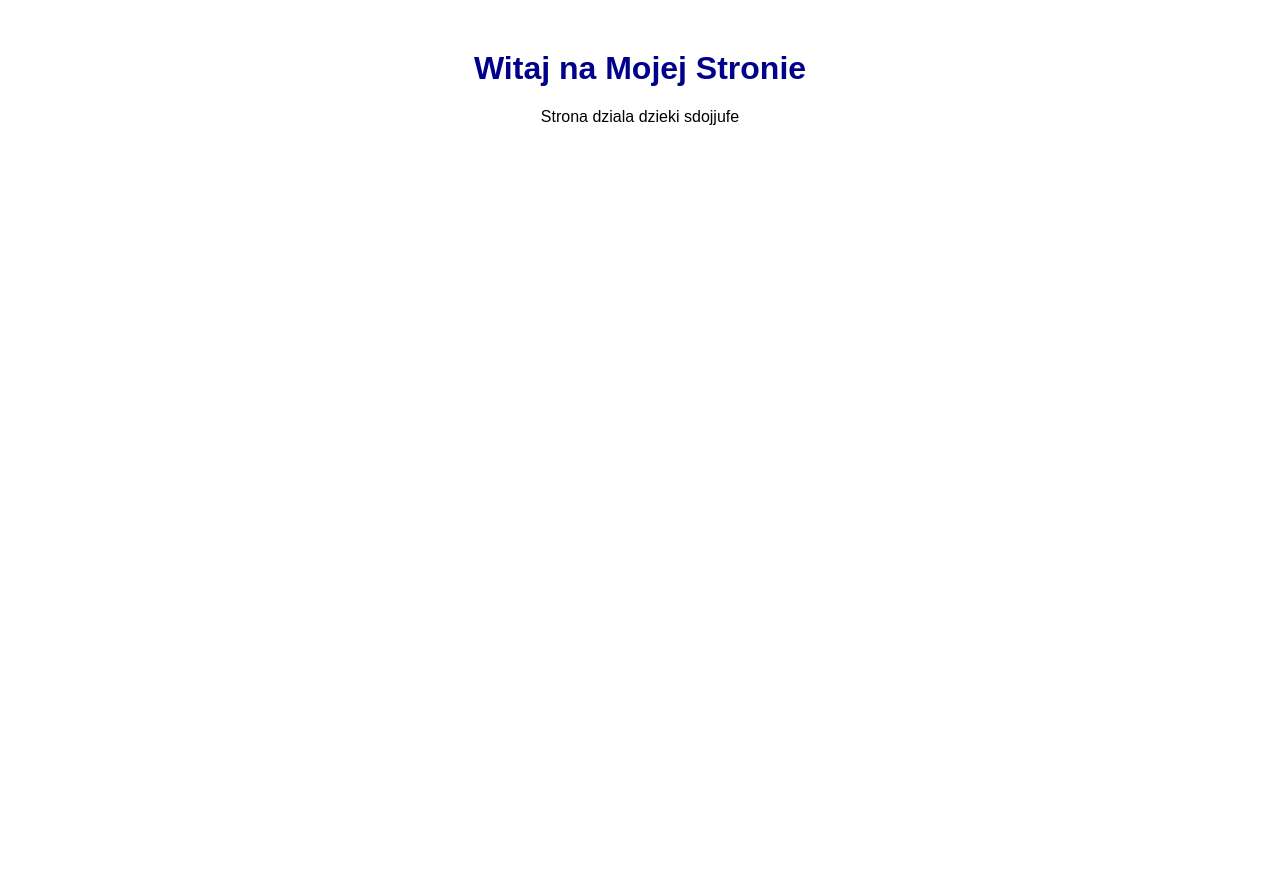
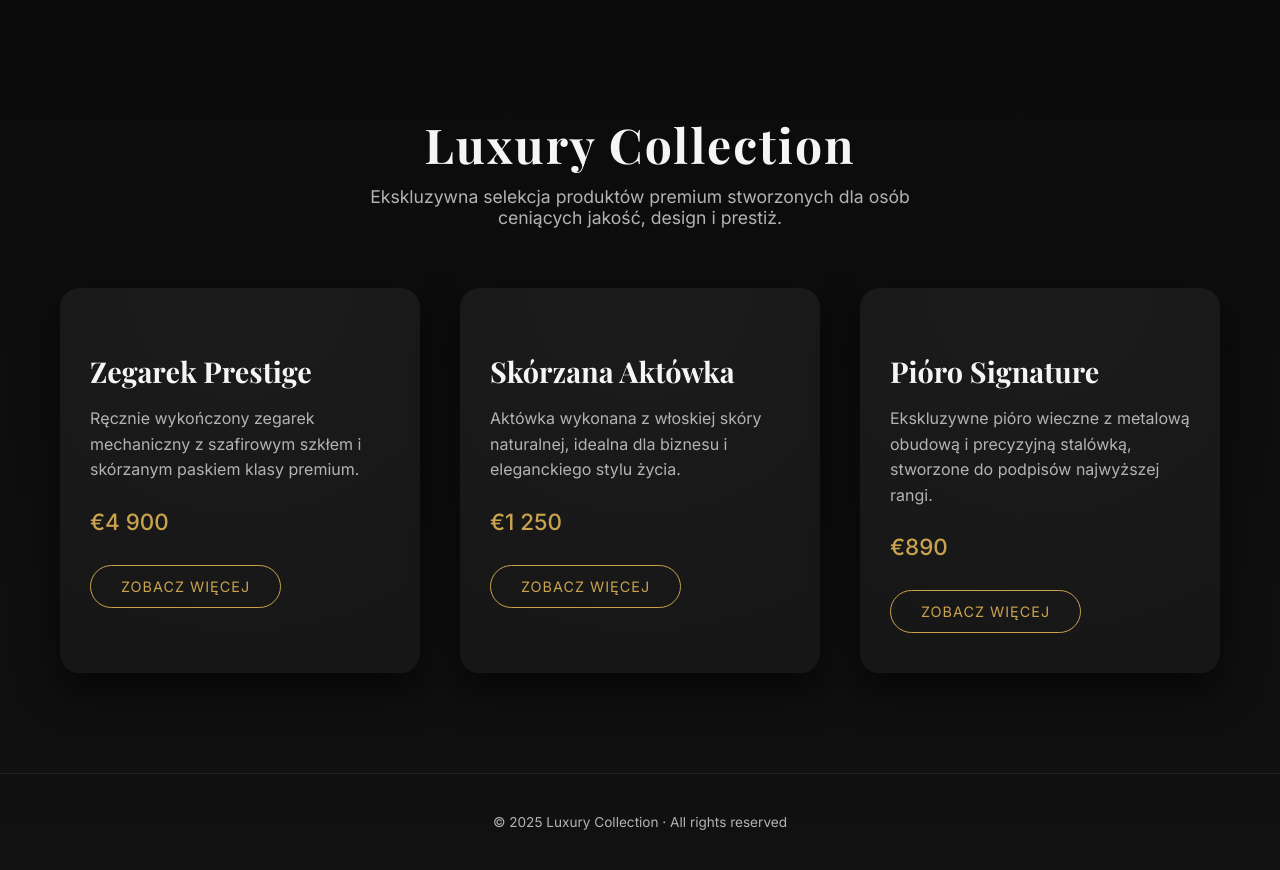
Before and after one commit to robson2901/moja-strona2, a plain HTML site: page index.html in a window 1280 px wide. Before the commit the page ends 800 px from the top, so only its background shows below. Drawn offline with nearby package versions, Linux system fonts and the light colour scheme.

Commit message:
Update index.html

```diff
--- a/index.html
+++ b/index.html
@@ -1,15 +1,161 @@
 <!DOCTYPE html>
-<html lang ="pl">
+<html lang="pl">
 <head>
-    <meta charset="UTF-8">
-    <title>Moja Strona</title>
+  <meta charset="UTF-8" />
+  <meta name="viewport" content="width=device-width, initial-scale=1.0" />
+  <title>Luxury Collection</title>
+  <link href="https://fonts.googleapis.com/css2?family=Playfair+Display:wght@400;600;700&family=Inter:wght@300;400;500&display=swap" rel="stylesheet">
   <style>
-      body { font-family: Arial; text-align: center; margin-top: 50px; }
-      h1 { color: darkblue; }
+    :root {
+      --bg: #0e0e0e;
+      --card: #161616;
+      --gold: #c9a24d;
+      --text: #f5f5f5;
+      --muted: #b3b3b3;
+    }
+
+    * { box-sizing: border-box; }
+
+    body {
+      margin: 0;
+      font-family: 'Inter', sans-serif;
+      background: linear-gradient(180deg, #0b0b0b, #111);
+      color: var(--text);
+    }
+
+    header {
+      padding: 80px 20px 60px;
+      text-align: center;
+    }
+
+    header h1 {
+      font-family: 'Playfair Display', serif;
+      font-size: 3rem;
+      font-weight: 700;
+      letter-spacing: 2px;
+      margin-bottom: 10px;
+    }
+
+    header p {
+      color: var(--muted);
+      font-size: 1.1rem;
+      max-width: 600px;
+      margin: 0 auto;
+    }
+
+    .products {
+      display: grid;
+      grid-template-columns: repeat(auto-fit, minmax(280px, 1fr));
+      gap: 40px;
+      max-width: 1200px;
+      margin: 0 auto 100px;
+      padding: 0 20px;
+    }
+
+    .card {
+      background: radial-gradient(circle at top, #1c1c1c, var(--card));
+      border-radius: 20px;
+      padding: 40px 30px;
+      box-shadow: 0 20px 40px rgba(0,0,0,0.6);
+      position: relative;
+      overflow: hidden;
+      transition: transform 0.4s ease, box-shadow 0.4s ease;
+    }
+
+    .card::before {
+      content: "";
+      position: absolute;
+      inset: 0;
+      background: linear-gradient(120deg, transparent, rgba(201,162,77,0.15), transparent);
+      opacity: 0;
+      transition: opacity 0.4s ease;
+    }
+
+    .card:hover {
+      transform: translateY(-10px);
+      box-shadow: 0 30px 60px rgba(0,0,0,0.8);
+    }
+
+    .card:hover::before { opacity: 1; }
+
+    .card h2 {
+      font-family: 'Playfair Display', serif;
+      font-size: 1.8rem;
+      margin-bottom: 15px;
+    }
+
+    .card p {
+      color: var(--muted);
+      line-height: 1.6;
+      margin-bottom: 25px;
+    }
+
+    .price {
+      font-size: 1.4rem;
+      font-weight: 500;
+      color: var(--gold);
+      margin-bottom: 30px;
+    }
+
+    .btn {
+      display: inline-block;
+      padding: 12px 30px;
+      border-radius: 30px;
+      border: 1px solid var(--gold);
+      color: var(--gold);
+      text-decoration: none;
+      font-size: 0.9rem;
+      letter-spacing: 1px;
+      transition: background 0.3s ease, color 0.3s ease;
+    }
+
+    .btn:hover {
+      background: var(--gold);
+      color: #000;
+    }
+
+    footer {
+      text-align: center;
+      padding: 40px 20px;
+      color: var(--muted);
+      font-size: 0.85rem;
+      border-top: 1px solid #222;
+    }
   </style>
 </head>
 <body>
-<h1>Witaj na Mojej Stronie </h1>
-<p>Strona dziala dzieki sdojjufe </p>
+
+<header>
+  <h1>Luxury Collection</h1>
+  <p>Ekskluzywna selekcja produktów premium stworzonych dla osób ceniących jakość, design i prestiż.</p>
+</header>
+
+<section class="products">
+  <div class="card">
+    <h2>Zegarek Prestige</h2>
+    <p>Ręcznie wykończony zegarek mechaniczny z szafirowym szkłem i skórzanym paskiem klasy premium.</p>
+    <div class="price">€4 900</div>
+    <a href="#" class="btn">ZOBACZ WIĘCEJ</a>
+  </div>
+
+  <div class="card">
+    <h2>Skórzana Aktówka</h2>
+    <p>Aktówka wykonana z włoskiej skóry naturalnej, idealna dla biznesu i eleganckiego stylu życia.</p>
+    <div class="price">€1 250</div>
+    <a href="#" class="btn">ZOBACZ WIĘCEJ</a>
+  </div>
+
+  <div class="card">
+    <h2>Pióro Signature</h2>
+    <p>Ekskluzywne pióro wieczne z metalową obudową i precyzyjną stalówką, stworzone do podpisów najwyższej rangi.</p>
+    <div class="price">€890</div>
+    <a href="#" class="btn">ZOBACZ WIĘCEJ</a>
+  </div>
+</section>
+
+<footer>
+  © 2025 Luxury Collection · All rights reserved
+</footer>
+
 </body>
 </html>
```
Lines whose indentation alone changed are shown as unchanged.
